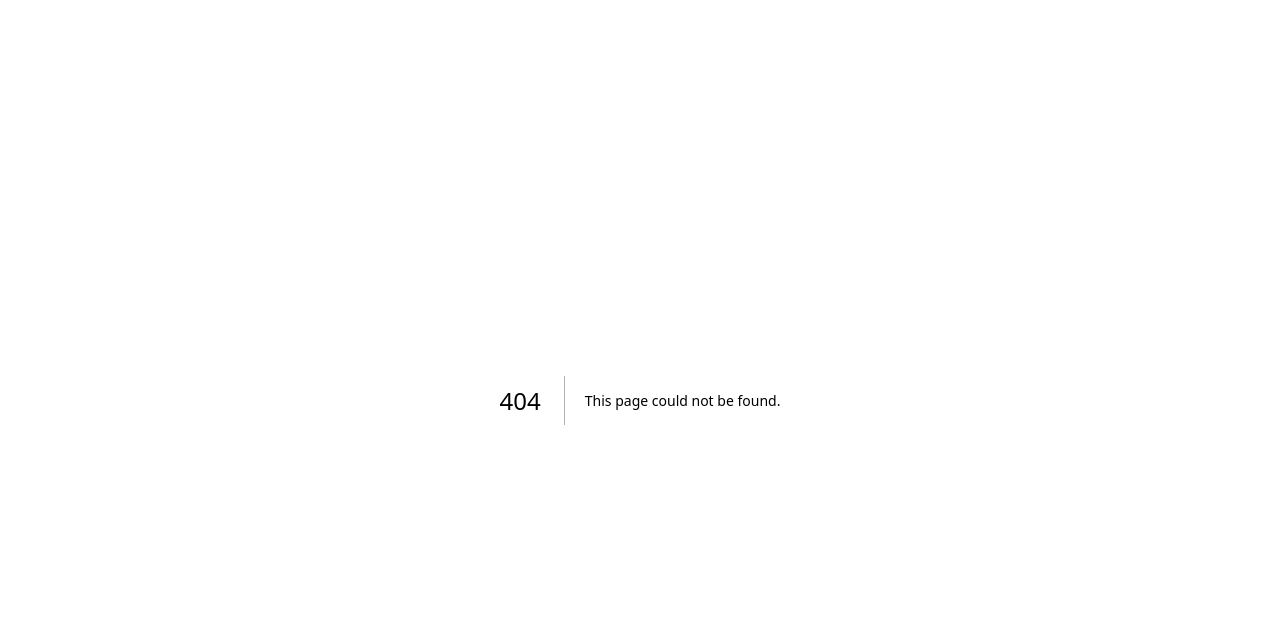
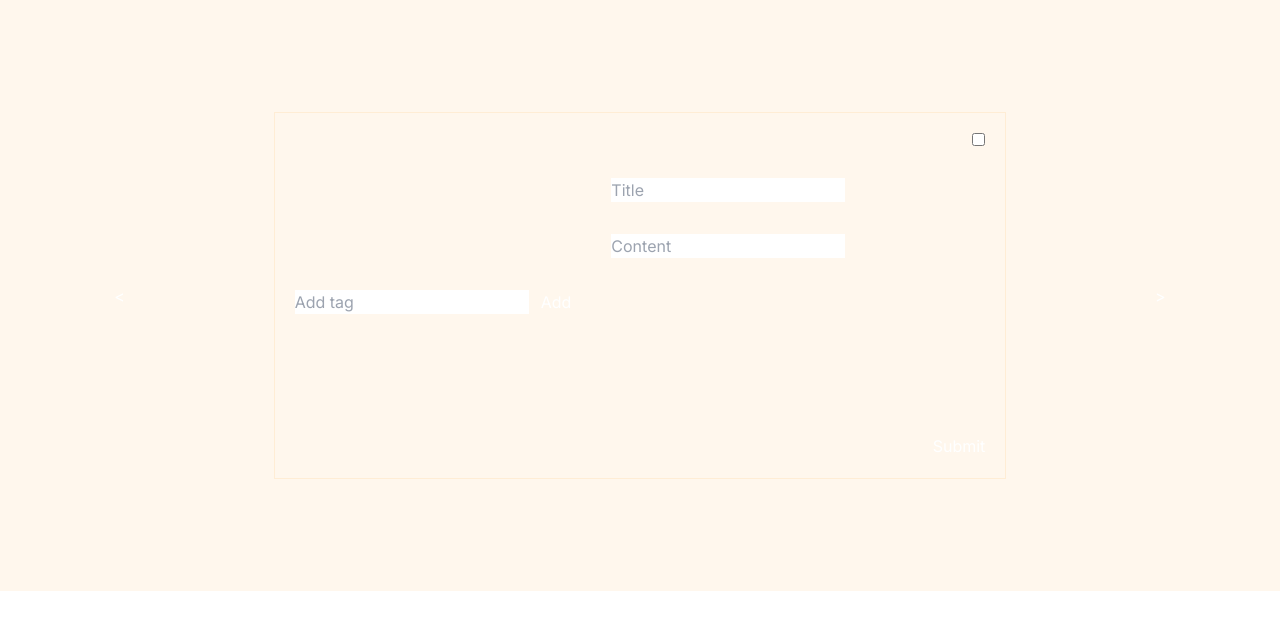
Before and after one commit to marcoshernanz/mana, a Next.js app: page /app/blog in a window 1280 px wide. Before the commit this address had no page. Shown: the top 630 px of the page. Built offline with nearby package versions, Linux system fonts and the light colour scheme.

Commit message:
created blog page, Handle user tags and add them, handle repeated tags, Handle selected tags, Add checkbox for IsRead, Create blog component

```diff
--- /dev/null
+++ b/src/app/app/blog/blog.tsx
@@ -0,0 +1,10 @@
+interface BlogProps {
+  title: string;
+  content: string;
+  // tags: Tags;
+  index: number;
+}
+
+export default function Blog() {
+  return <div></div>;
+}
--- /dev/null
+++ b/src/app/app/blog/page.tsx
@@ -0,0 +1,159 @@
+"use client";
+
+import { useState } from "react";
+import { twMerge } from "tailwind-merge";
+import Blog from "./blog";
+
+//Tags that user already add
+export type availableTags = {
+  tags: string[];
+};
+
+//gpt
+type Tags = {
+  [key: string]: boolean;
+};
+
+//
+function Tags({ tags }: availableTags) {
+  const tagsObject: Tags = {};
+  //https://developer.mozilla.org/es/docs/Web/JavaScript/Reference/Global_Objects/Array/forEach
+  tags.forEach((tag) => {
+    tagsObject[tag] = false;
+  });
+
+  return tagsObject;
+}
+
+type Blog = {
+  title: string;
+  content: string;
+  tags: Tags;
+  isRead: boolean;
+};
+
+export default function BlogPage() {
+  //initial state of tags: false
+  const [selectedTags, setSelectedTags] = useState<Tags>({});
+
+  const [blog, setBlog] = useState<Blog[]>([]);
+
+  // Handle available tags that user added
+  const [Addedtags, setAddedTags] = useState<availableTags>({ tags: [] });
+
+  const [content, setContent] = useState<string>("");
+  const [title, setTitle] = useState<string>("");
+
+  //Handle user tags
+  const [userTags, setUserTags] = useState<string>("");
+
+  function checkRepetition(tag: string) {
+    return Addedtags.tags.includes(tag);
+  }
+
+  const addTags = () => {
+    !(userTags === "") &&
+      !checkRepetition(userTags) &&
+      setAddedTags((prevTags) => ({
+        tags: [...prevTags.tags, userTags],
+      }));
+    setUserTags("");
+  };
+
+  const addBlog = () => {
+    const newBlog = { title, content, tags: selectedTags, isRead: false };
+    console.log("Adding new blog:", newBlog);
+    setBlog((prevBlogs) => [...prevBlogs, newBlog]);
+
+    setTitle("");
+    setContent("");
+    setSelectedTags({});
+  };
+
+  return (
+    <div className="flex items-center justify-center bg-orange-50 dark:bg-slate-950">
+      <div className="h-full w-full max-w-7xl px-10 py-28">
+        <div className="flex h-full w-full justify-around text-white">
+          <button>{"<"}</button>
+          <div className="flex flex-col gap-8 border border-orange-100">
+            <div className="flex justify-end pr-5 pt-5">
+              <input type="checkbox"></input>
+            </div>
+            <div className="flex gap-10">
+              <div className="w-sm flex items-start gap-3 pl-5 pt-28">
+                <input
+                  value={userTags}
+                  onChange={(e) => {
+                    setUserTags(e.target.value);
+                  }}
+                  placeholder="Add tag"
+                  className="dark:text-slate-800"
+                ></input>
+                <button onClick={addTags}>Add</button>
+              </div>
+              <div className="flex flex-col gap-8 pb-28 pr-40">
+                <input
+                  placeholder="Title"
+                  className="dark:text-slate-800"
+                  value={title}
+                  onChange={(e) => setTitle(e.target.value)}
+                ></input>
+                <input
+                  placeholder="Content"
+                  className="dark:text-slate-800"
+                  value={content}
+                  onChange={(e) => setContent(e.target.value)}
+                ></input>
+                <div className="flex gap-5">
+                  {Addedtags.tags.map((tag, index) => (
+                    <button
+                      onClick={() =>
+                        setSelectedTags((tags) => ({
+                          ...tags,
+                          [tag]: !tags[tag],
+                        }))
+                      }
+                      key={index}
+                      className={twMerge(
+                        "rounded-full border p-2 transition duration-300",
+                        selectedTags[tag] && "bg-black text-white",
+                      )}
+                    >
+                      <span>{selectedTags[tag] ? "-" : "+"}</span>
+                      {tag}
+                    </button>
+                  ))}
+                </div>
+              </div>
+            </div>
+            <button
+              className="flex items-end justify-end pb-5 pr-5"
+              onClick={addBlog}
+            >
+              Submit
+            </button>
+          </div>
+          <button
+            onClick={() => {
+              {
+                blog.map((blog, index) => (
+                  <Blog
+                    key={index}
+                    title={blog.title}
+                    tags={blog.tags}
+                    // deleteTask={deleteTask}
+                    index={index}
+                    // initialIsCompleted={blog.isRead}
+                    // editTaskIsCompleted={editBlogIsRead}
+                  />
+                ));
+              }
+            }}
+          >
+            {">"}
+          </button>
+        </div>
+      </div>
+    </div>
+  );
+}
```
